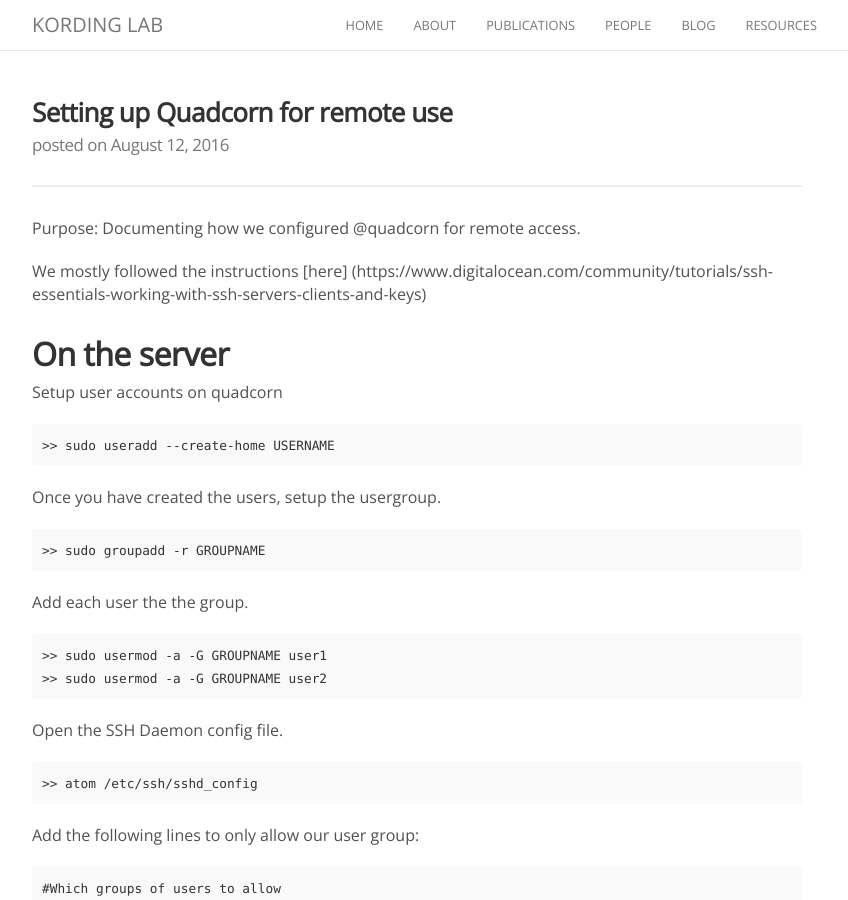
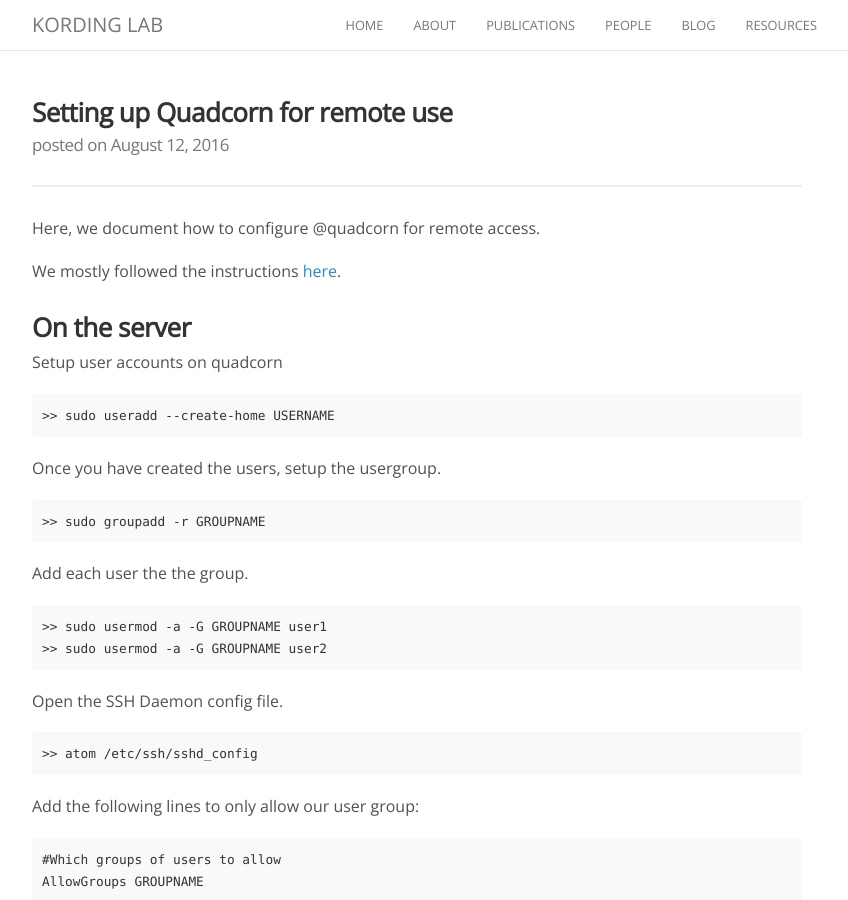
Before and after one commit to KordingLab/KordingLab.github.io, a Jekyll site: the page built from _posts/2016-08-12-quadcorn.md, in a window 1280 px wide and 900 px high. Shown: the whole window, without its empty margins (223-1071 px from the left). Built offline with Jekyll 4.4.1, drawn with Linux system fonts in a browser that asks for light colours; nearby versions of some CDN libraries; comment, search, counter and statistics services are not loaded.

Commit message:
Update 2016-08-12-quadcorn.md

````diff
--- a/_posts/2016-08-12-quadcorn.md
+++ b/_posts/2016-08-12-quadcorn.md
@@ -3,13 +3,12 @@
 categories: blog
 ---
 
-Purpose: Documenting how we configured @quadcorn for remote access.
+Here, we document how to configure @quadcorn for remote access.
 
 
-We mostly followed the instructions [here]
-(https://www.digitalocean.com/community/tutorials/ssh-essentials-working-with-ssh-servers-clients-and-keys)
+We mostly followed the instructions [here](https://www.digitalocean.com/community/tutorials/ssh-essentials-working-with-ssh-servers-clients-and-keys).
 
-## On the server
+### On the server
 
 Setup user accounts on quadcorn
 
@@ -70,7 +69,7 @@
 sudo service sshd restart
 ```
 
-## On your client
+### On your client
 
 On the client, we need to let the ssh program know the host IP address, the user login, and the port to listen to. We can simply create the `~/.ssh/config` file:
 
````
